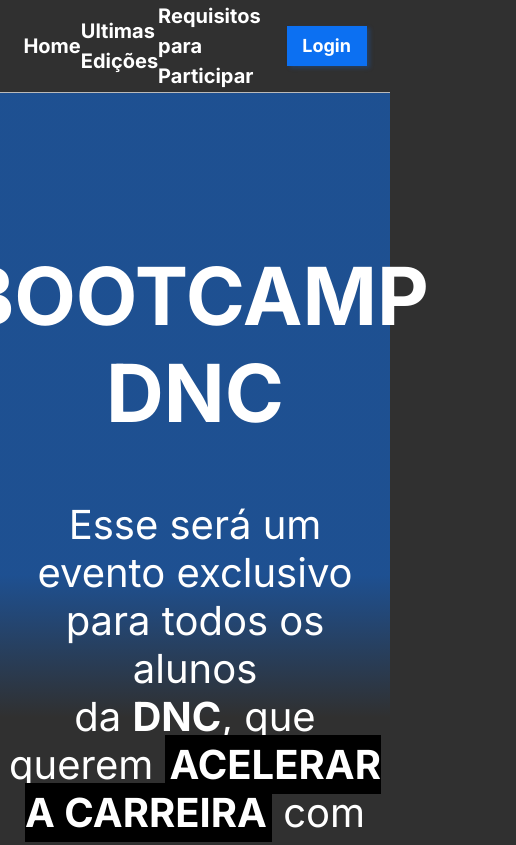
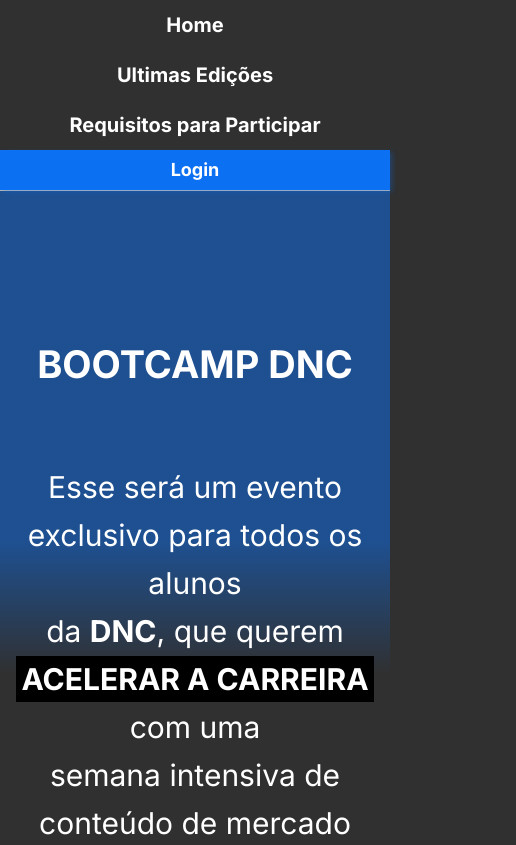
Before and after one commit to c4rm4XXV/Page-Bootcamp-DNC, a plain HTML site: page index.html in a window 390 px wide. Shown: the top 845 px of the page, 516 px wide, since content can reach past the window. Drawn offline with Linux system fonts and the light colour scheme.

Commit message:
Ajuste de layout Responsivo

```diff
--- a/style.css
+++ b/style.css
@@ -236,5 +236,59 @@
             }
 
 @media only screen and (max-width: 600px) {
+    #menuHead{
 
+        flex-direction: column;
+        width: 100%;
+        height: auto;
+        margin: 0px;
+
+    }
+
+    #menuHead button{
+        margin: 0px;
+        width: 100%;
+    }
+
+    #menuLink{
+        flex-direction: column;
+        width: 100%;
+        margin: 0px;
+    }
+
+    #menuLink a{
+        display: flex;
+        align-items: center;
+        height: 50px;
+    }
+
+
+    #titleSectionCenter{
+        font-size: 38px;
+    }
+
+    #textSectionCenter{
+        font-size: 30px;
+        padding-left: 15px;
+        padding-right: 15px;
+    }
+    .formLabel{
+        font-size: 25px;
+    }
+
+    #sectionCenter form{
+        width: 95%;
+        font-size: 25px;
+    }
+
+    #buttonSubmit{
+        width: 95%;
+    }
+    #inputCheckbox{
+        font-size: 18px;
+        width: 100%;
+    }
+    #inputCheckbox li{
+        align-items: center;
+    }
 }
```
